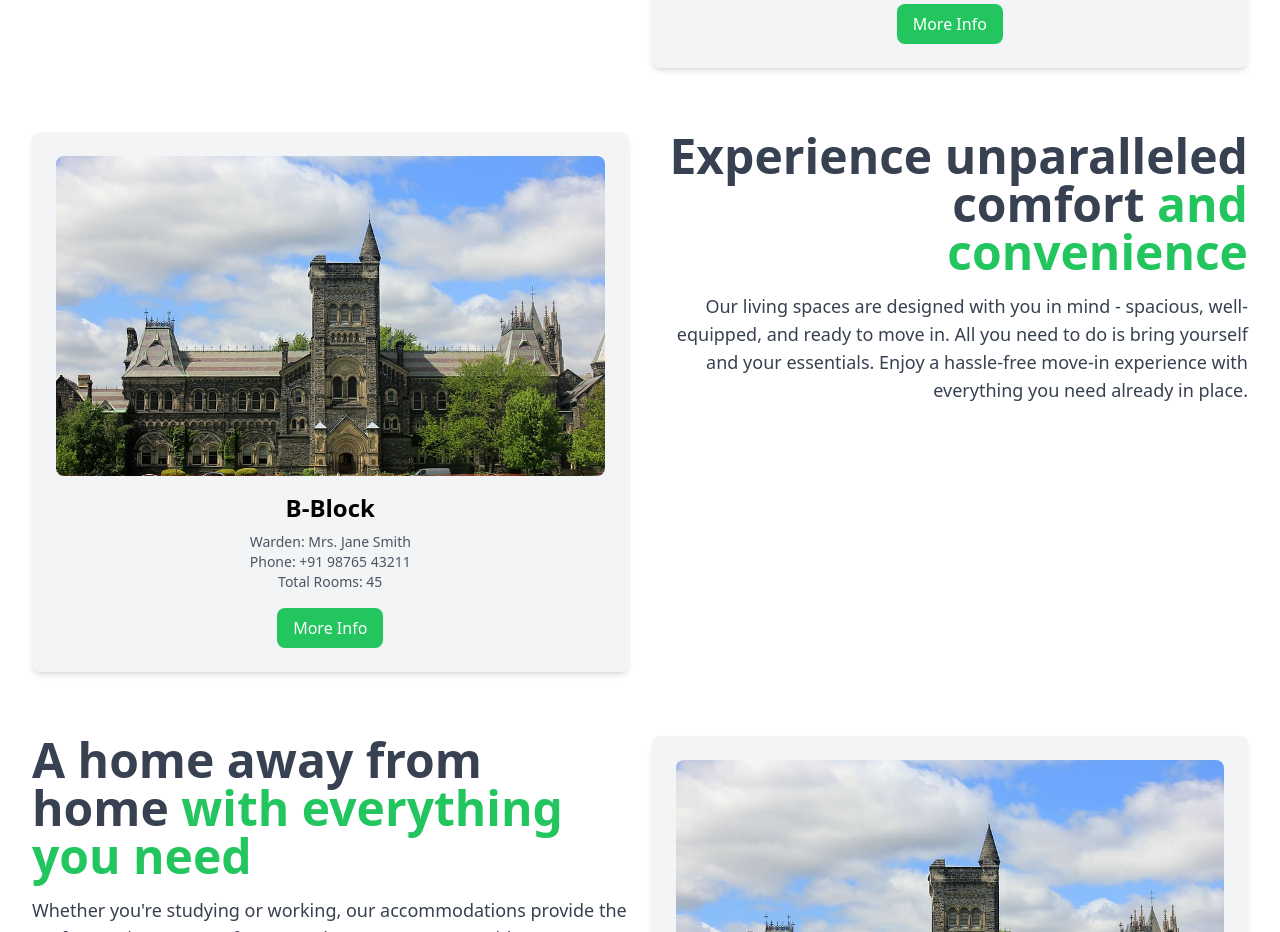
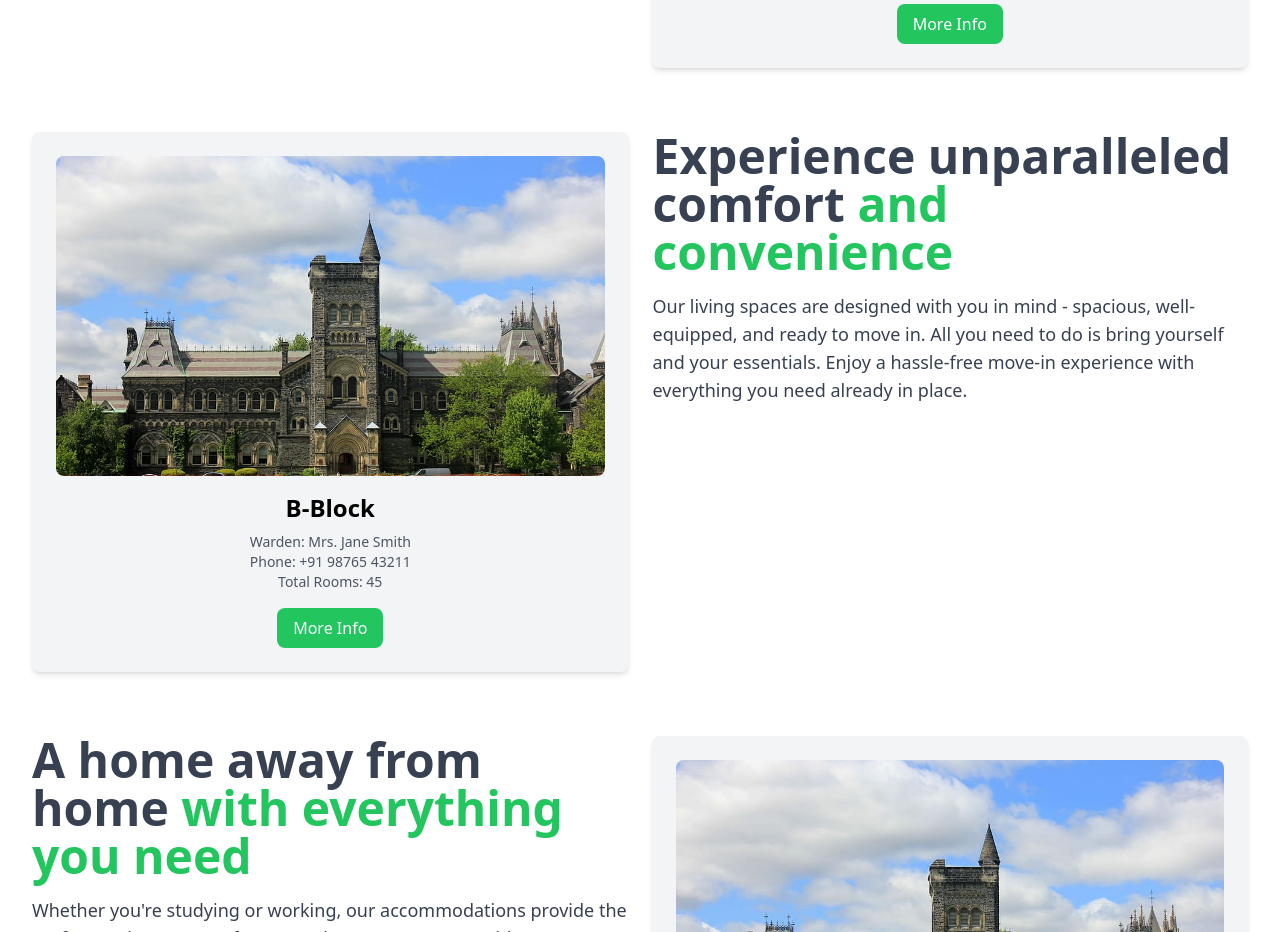
Before and after one commit to sashwathan/hostel-management, a React (Create React App) app in the folder frontend/: page / in a window 1280 px wide. Shown: the part 1280-2212 px from the top of the page. Built offline with nearby package versions, Linux system fonts and the light colour scheme.

Commit message:
text align

```diff
--- a/frontend/src/components/Homepage.js
+++ b/frontend/src/components/Homepage.js
@@ -142,7 +142,7 @@ const Homepage = () => {
 
           {/* Card 2 */}
           <div className="flex flex-col lg:flex-row-reverse items-center lg:items-start w-full">
-            <div className="w-full lg:w-1/2 text-center lg:text-right lg:ml-6 flex items-center justify-center">
+            <div className="w-full lg:w-1/2 text-center lg:text-left lg:ml-6 flex items-center justify-center">
               <div className="space-y-4">
                 <p className="text-3xl lg:text-5xl font-bold text-gray-700 mb-4">
                   Experience unparalleled comfort <span className="text-green-500">and convenience</span>
```
